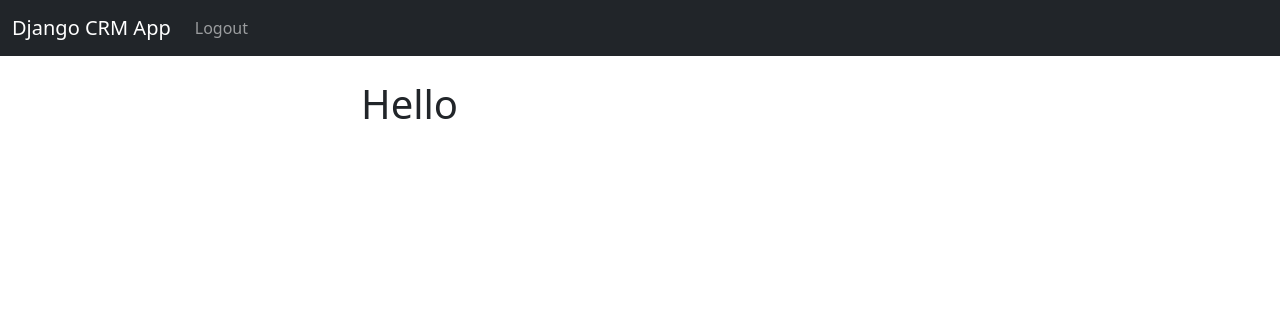
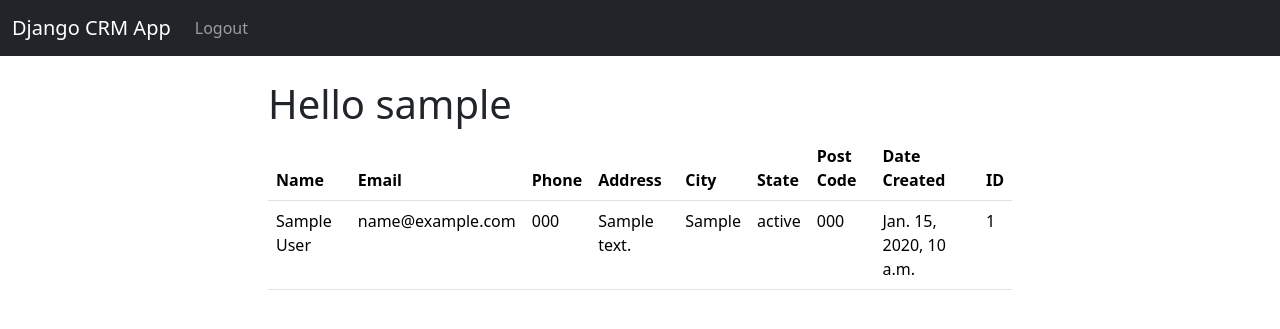
Before and after one commit to benjaminbuckmaster/django-crm-app, a Django app: page / in a window 1280 px wide. Shown: the top 329 px of the page. Run offline with Django 5.2, Linux system fonts and the light colour scheme; a user stored in the database is signed in; tables that the repository leaves empty hold one stand-in row (values such as "Sample post").

Commit message:
created table on home page

```diff
--- a/dcrm/website/templates/home.html
+++ b/dcrm/website/templates/home.html
@@ -2,9 +2,41 @@
 
 {% block content %}
 
-<div class="col-md-6 offset-md-3">
+<div class="col-md-8 offset-md-2">
     {% if user.is_authenticated %}
-    <h1>Hello {{ user.name }}</h1>
+        <h1>Hello {{ user.username }}</h1>
+
+        <table class="table">
+            <thead>
+              <tr>
+                <th scope="col">Name</th>
+                <th scope="col">Email</th>
+                <th scope="col">Phone</th>
+                <th scope="col">Address</th>
+                <th scope="col">City</th>
+                <th scope="col">State</th>
+                <th scope="col">Post Code</th>
+                <th scope="col">Date Created</th>
+                <th scope="col">ID</th>
+              </tr>
+            </thead>
+            <tbody>
+                {% for record in records %}
+                <tr>
+                    <td>{{ record.first_name }} {{ record.last_name }}</td>
+                    <td>{{ record.email }}</td>
+                    <td>{{ record.phone }}</td>
+                    <td>{{ record.address }}</td>
+                    <td>{{ record.city }}</td>
+                    <td>{{ record.state }}</td>
+                    <td>{{ record.post_code }}</td>
+                    <td>{{ record.created_at }}</td>
+                    <td>{{ record.id }}</td>
+                </tr>
+                {% endfor %}
+            </tbody>
+        </table>
+
     {% else %}
     <h1>Login</h1>
     <br>
--- a/dcrm/website/views.py
+++ b/dcrm/website/views.py
@@ -1,8 +1,11 @@
 from django.shortcuts import render, redirect
 from django.contrib.auth import authenticate, login, logout
 from django.contrib import messages
+from .models import Record
 
 def home(request):
+    records = Record.objects.all()
+
     # check to see if logging in
     if request.method == 'POST':
         username = request.POST['username']
@@ -20,7 +23,7 @@ def home(request):
             return redirect('home')
 
     else:
-        return render(request, 'home.html', context={})
+        return render(request, 'home.html', context={'records':records})
 
 def logout_user(request):
     logout(request)
```
